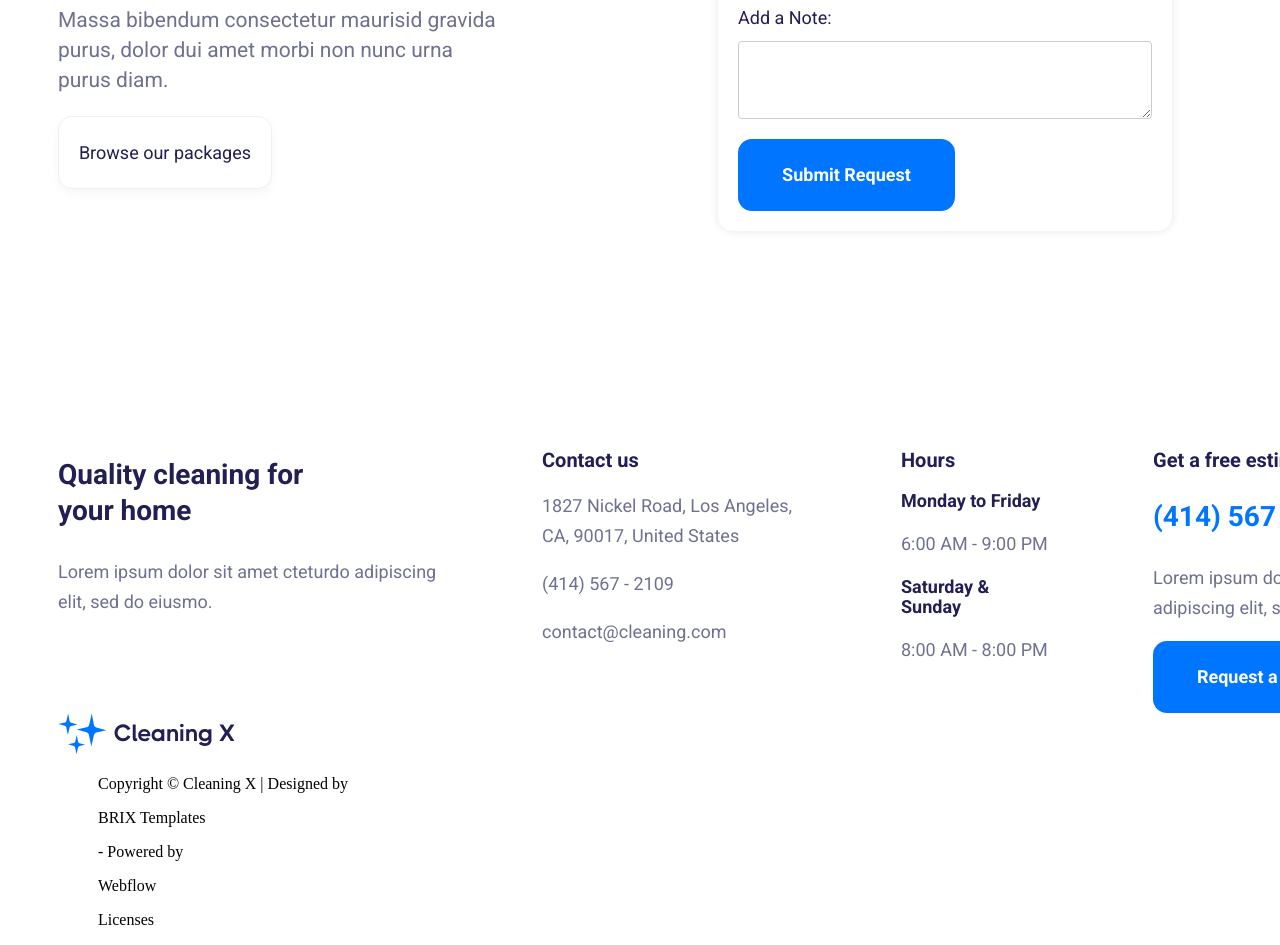
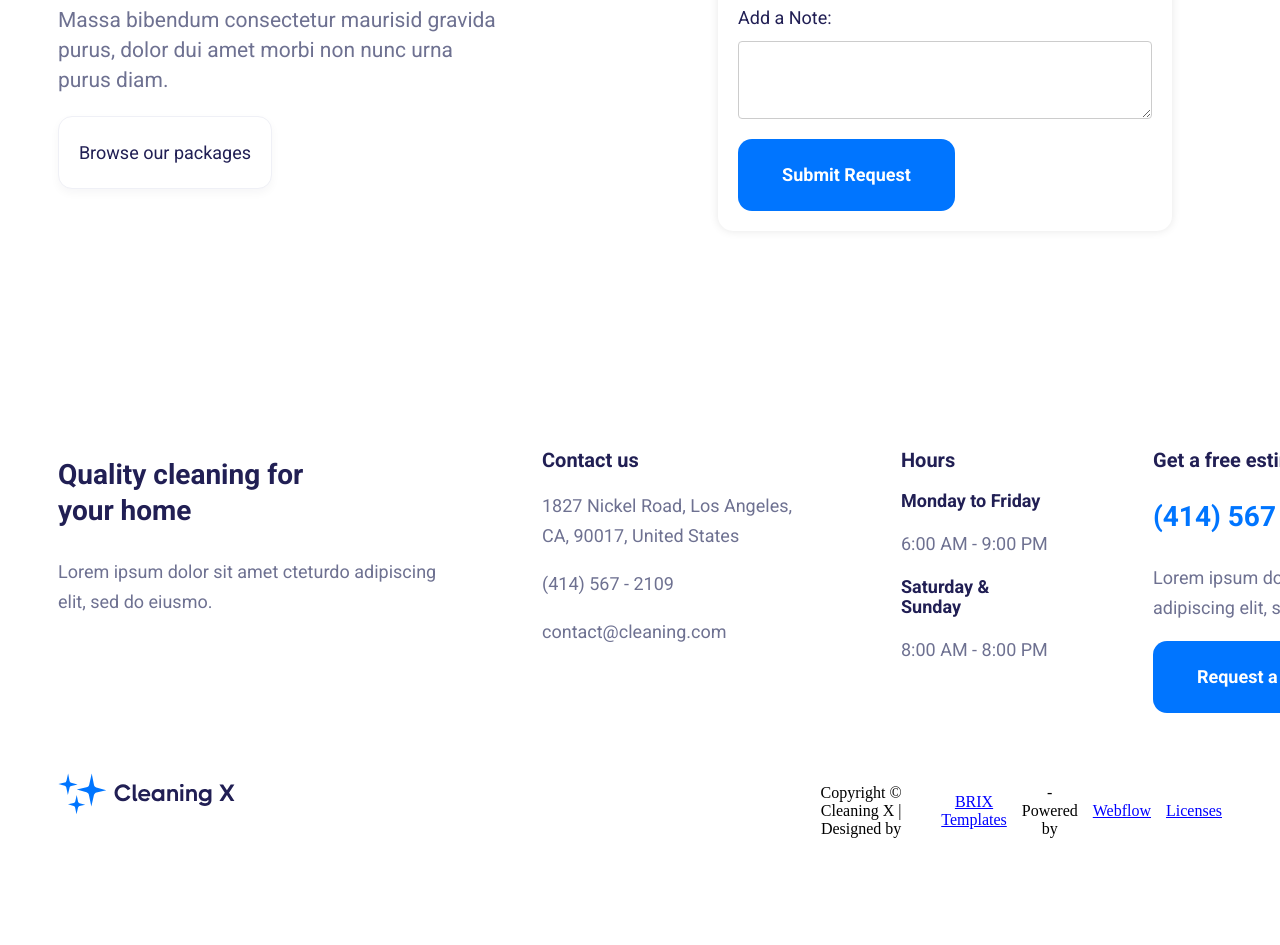
Before and after one commit to xenonsequences/project-cleaning, a plain HTML site: page index.html in a window 1280 px wide. Shown: the part 8271-9216 px from the top of the page. After the commit the page ends 9149 px from the top, so only its background shows below. Drawn offline with Linux system fonts and the light colour scheme; files whose address does not match are found by name.

Commit message:
20.12 (2)

```diff
--- a/css/style.css
+++ b/css/style.css
@@ -1135,6 +1135,13 @@ button {
 
 button:hover {
     background-color: purple;
+    color: #FFF;
+    text-align: center;
+    font-family: 'Roboto', sans-serif;
+    font-size: 18px;
+    font-style: normal;
+    font-weight: 700;
+    line-height: 20px;
 }
 
 
@@ -1287,3 +1294,21 @@ button:hover {
     cursor: pointer;
     border: none;
 }
+
+.footer-two {
+    display: flex;
+    margin-top: 60px;
+}
+
+.footer-links {
+    display: flex;
+    text-align: center;
+    align-items: center;
+    gap: 15px;
+    margin-top: -5px;
+    margin-left: 520px;
+}
+
+a, .footer-link {
+    color: blue;
+}
--- a/index.html
+++ b/index.html
@@ -388,10 +388,10 @@
             <img class="logo" src="images/logo.svg" alt="logo" width="178" height="42">
             <ul class="footer-links">
                 <p class="footer-text">Copyright © Cleaning X | Designed by</p>
-                <p class="footer-link">BRIX Templates</p>
+                <a class="footer-link" href="#">BRIX Templates</a>
                 <p class="footer-text">- Powered by</p>
-                <p class="footer-link">Webflow</p>
-                <p class="footer-link">Licenses</p>
+                <a class="footer-link" href="#">Webflow</a>
+                <a class="footer-link" href="#">Licenses</a>
             </ul>
         </div>
     </footer>
```
